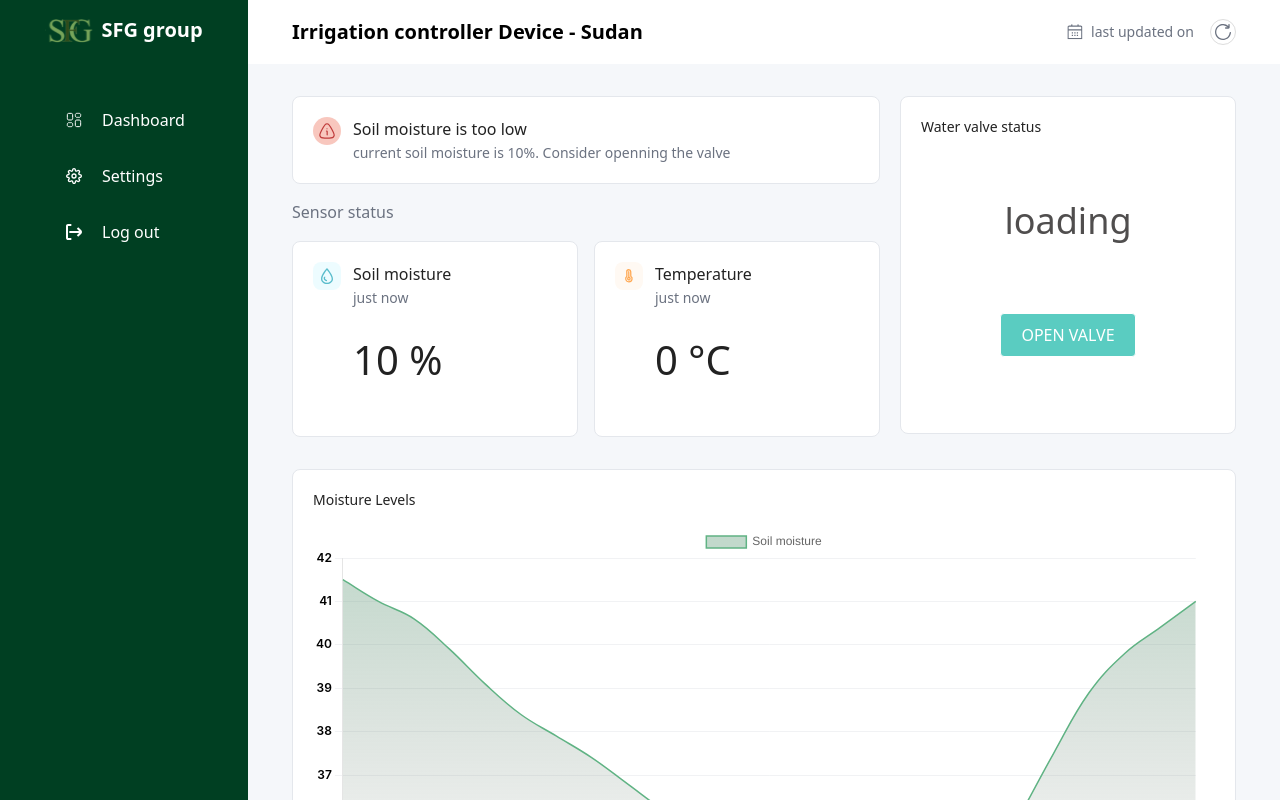
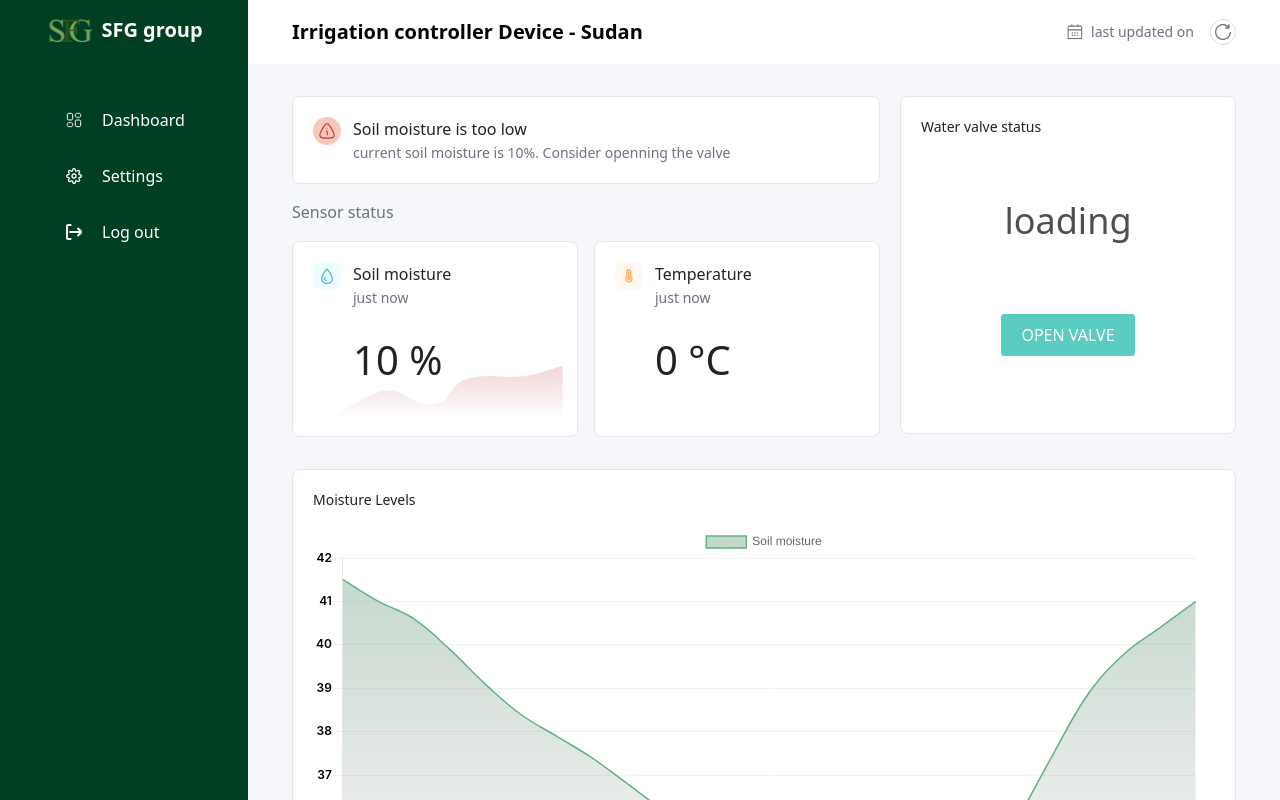
Before and after one commit to m02aha/frontend-irrigation-controller, a React (Vite) app: page / in a window 1280 px wide. Shown: the top 800 px of the page. Built offline with nearby package versions, Linux system fonts and the light colour scheme; no server answers.

Commit message:
adding devorative wave to card component

```diff
--- a/src/components/MainContent.jsx
+++ b/src/components/MainContent.jsx
@@ -6,6 +6,7 @@ import SensorReadings from "./SensorReadings";
 import ValveControl from "./ValveControl";
 import thermo from "../assets/thermo.svg";
 import rain from "../assets/rain.svg";
+import wave from "../assets/wave.svg";
  import { useEffect, useState } from "react";
 
  import { convertDate } from "./convertDate";
@@ -117,9 +118,9 @@ return(
 
          <div className=" mt-3 xl:mt-4 grid grid-cols-1 md:grid-cols-2 gap-x-4 gap-y-4 md:gap-y-6 ">
 
-          <SensorReadings iconSvg={rain} iconBg="bg-icon-moisture-bg" title="Soil moisture" SensorData={moisture}  updated_on={updated_on}/>
+          <SensorReadings iconSvg={rain} iconBg="bg-icon-moisture-bg" moistureBg={wave} moisture title="Soil moisture" SensorData={moisture}  updated_on={updated_on}/>
 
-          <SensorReadings iconSvg={thermo} iconBg="bg-icon-temp-bg" title="Temperature" SensorData={temp}  updated_on={updated_on}/>
+          <SensorReadings iconSvg={thermo} iconBg="bg-icon-temp-bg"  moistureBg={null} title="Temperature" SensorData={temp}  updated_on={updated_on}/>
 
 
           </div>
--- a/src/components/SensorReadings.jsx
+++ b/src/components/SensorReadings.jsx
@@ -1,7 +1,7 @@
 import { useEffect, useState } from "react";
 import {formatUpdatedAgo} from "./formatUpdated";
 
-export default function SensorReadings({iconSvg, iconBg, title,SensorData,updated_on}) {
+export default function SensorReadings({iconSvg, iconBg,moistureBg, title,SensorData,updated_on}) {
 
    const [updated,setUpdated]=useState(()=>formatUpdatedAgo(updated_on));
 
@@ -22,7 +22,10 @@ export default function SensorReadings({iconSvg, iconBg, title,SensorData,update
 
 
     return(
-            <div className="card w-full flex flex-col gap-4 md:gap-6">
+
+           <div className="card  relative overflow-hidden  w-full flex flex-col gap-[0px] md:gap-6">
+
+
                 {/* Icon and Title */}
                 <div className="flex gap-3 items-start">
                   {/* Example icon (replace with your own SVG or icon) */}
@@ -46,6 +49,25 @@ export default function SensorReadings({iconSvg, iconBg, title,SensorData,update
 
                 </div>
                 {/* Description */}
+                {title=== "Soil moisture"&&
+
+(<svg
+
+          className=" absolute z-10 w-fit  bottom-3.5 right-3.5 h-14"
+
+                viewBox="0 0 227 53" fill="none" xmlns="http://www.w3.org/2000/svg">
+<path d="M63.2187 23.2347C46.6579 21.7494 15.0021 46.5934 0.336545 51.4942L21.1431 52.503L226.975 51.4943L226.632 0.000544233C213.737 3.51059 207.122 6.45716 193.611 8.98858C171.793 13.0764 155.255 5.73188 135.436 12.5835C118.178 18.5499 122.798 34.5123 103.126 36.2784C85.5344 37.8576 80.7887 24.8105 63.2187 23.2347Z" fill="url(#paint0_linear_142_1366)" fill-opacity="0.4"/>
+<defs>
+<linearGradient id="paint0_linear_142_1366" x1="124.221" y1="-14.1062" x2="124.532" y2="49.4398" gradientUnits="userSpaceOnUse">
+<stop stop-color="#DA8184"/>
+<stop offset="1" stop-color="#CA6B6E" stop-opacity="0"/>
+</linearGradient>
+</defs>
+</svg>
+    )
+
+
+              }
 
               </div>
     );
--- a/src/index.css
+++ b/src/index.css
@@ -84,11 +84,23 @@
     padding-right: 1rem;
   }
 
+
+
   .card{
     background-color: white;
     border-radius: 8px;
     border:1px solid var(--color-border-primary);
 
+    /* padding in mobile  */
+    padding: 1rem;;
+  }
+  .card-solid{
+        background-color: white;
+    border-radius: 8px;
+    border:1px solid var(--color-border-primary);
+  }
+
+  .card-p{
     /* padding in mobile  */
     padding: 1rem;;
   }
@@ -103,7 +115,10 @@
 
       padding: 1.5rem
     }
+    .card-p{
 
+      padding: 1.5rem
+    }
   }
 
   /* destop <1024px */
@@ -113,6 +128,10 @@
       padding-right: 2.75rem;
     }
     .card{
+
+   padding: 1.25rem;
+  }
+ .card-p{
 
    padding: 1.25rem;
   }}
@@ -126,5 +145,9 @@
 
    padding: 1.5rem;
   }
+   .card-p{
+
+   padding: 1.5rem;
+  }
   }
 }
```
Also changed, not shown: src/assets/moisture-wave.png (added), src/assets/wave.svg (added).
